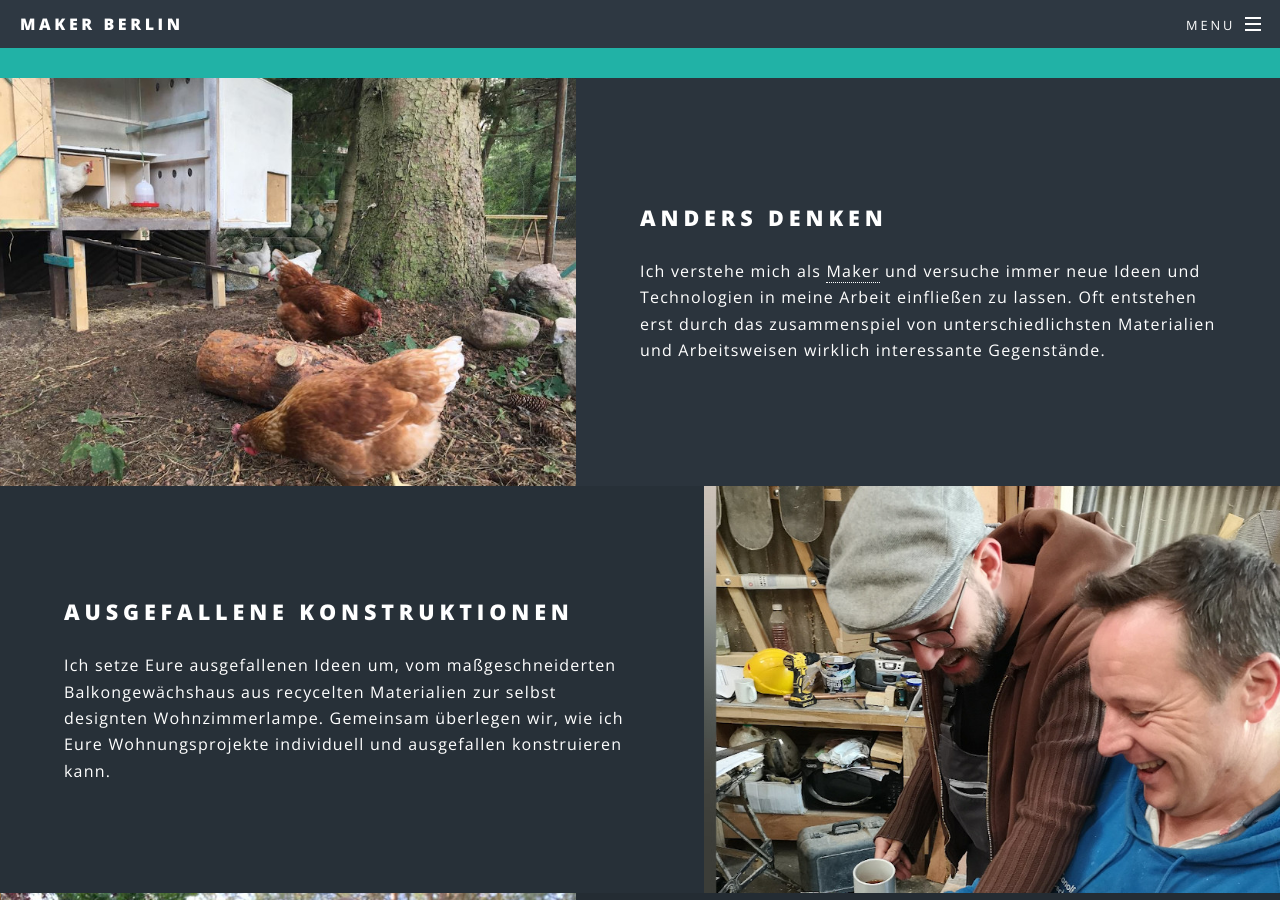
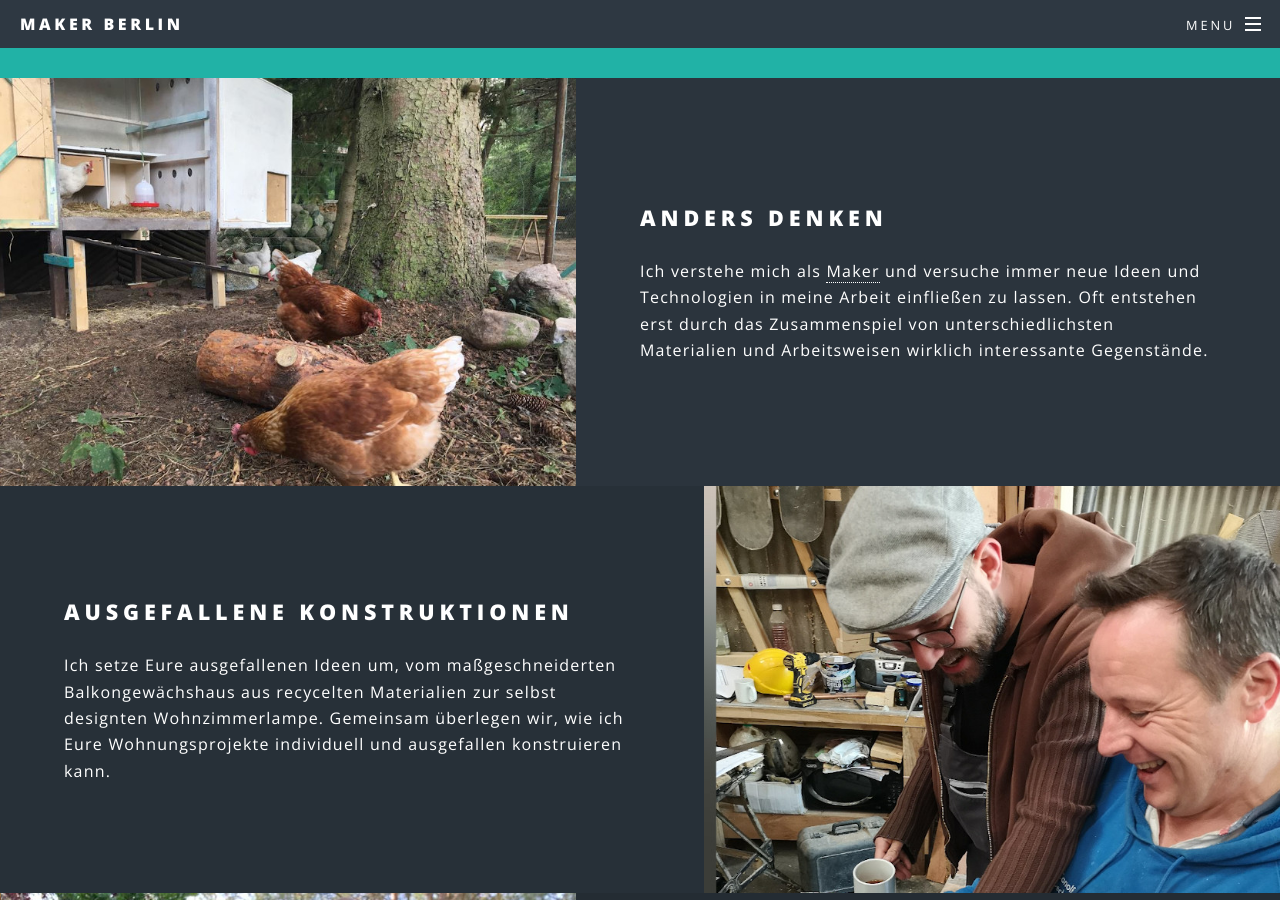
Before and after one commit to makerberlin/makerberlin.github.io, a Jekyll site: the page built from index.html, in a window 1280 px wide and 900 px high, scrolled down 1201 px. Built offline with Jekyll 4.4.1, drawn with Linux system fonts in a browser that asks for light colours.

Commit message:
small typo

```diff
--- a/_includes/pics.html
+++ b/_includes/pics.html
@@ -4,7 +4,7 @@
         <div class="content">
             <h2>Anders Denken</h2>
             <p>
-                Ich verstehe mich als <a href="https://de.wikipedia.org/wiki/Maker" target="_blank">Maker</a> und versuche immer neue Ideen und Technologien in meine Arbeit einfließen zu lassen. Oft entstehen erst durch das zusammenspiel von unterschiedlichsten Materialien und Arbeitsweisen wirklich interessante Gegenstände.
+                Ich verstehe mich als <a href="https://de.wikipedia.org/wiki/Maker" target="_blank">Maker</a> und versuche immer neue Ideen und Technologien in meine Arbeit einfließen zu lassen. Oft entstehen erst durch das Zusammenspiel von unterschiedlichsten Materialien und Arbeitsweisen wirklich interessante Gegenstände.
             </p>
         </div>
     </section>
```
